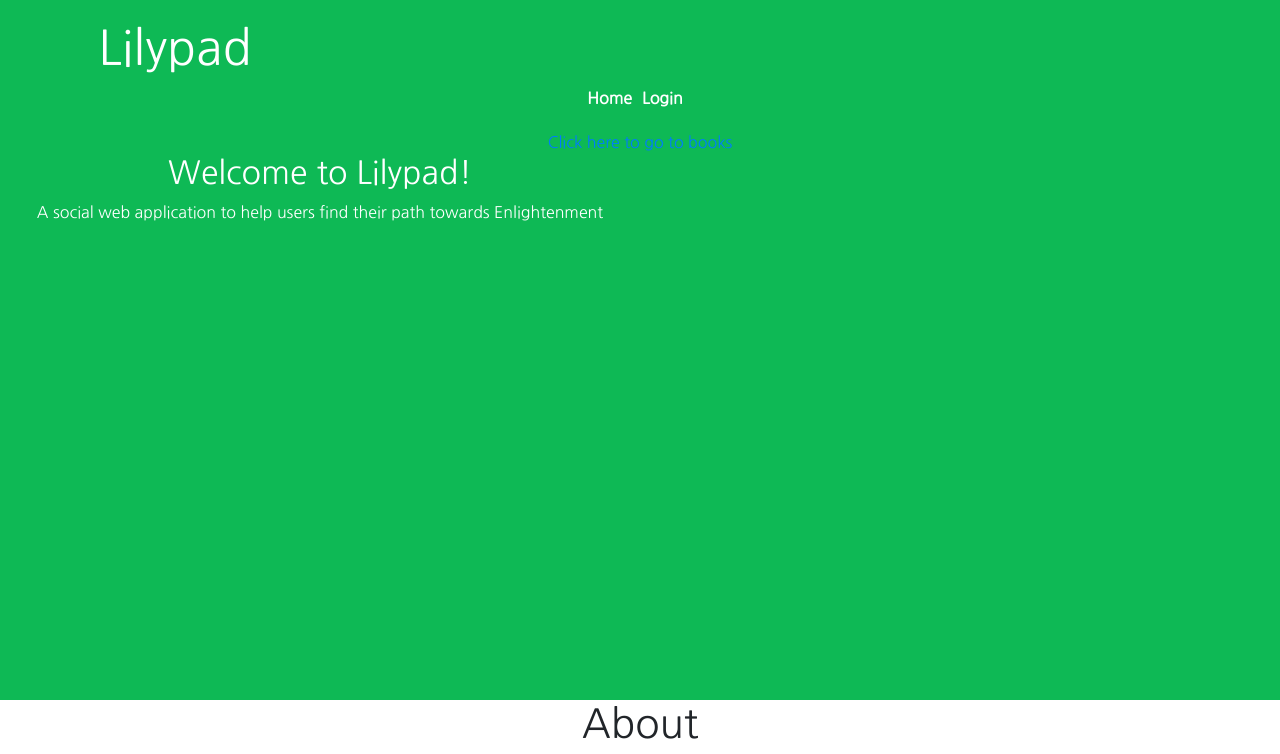
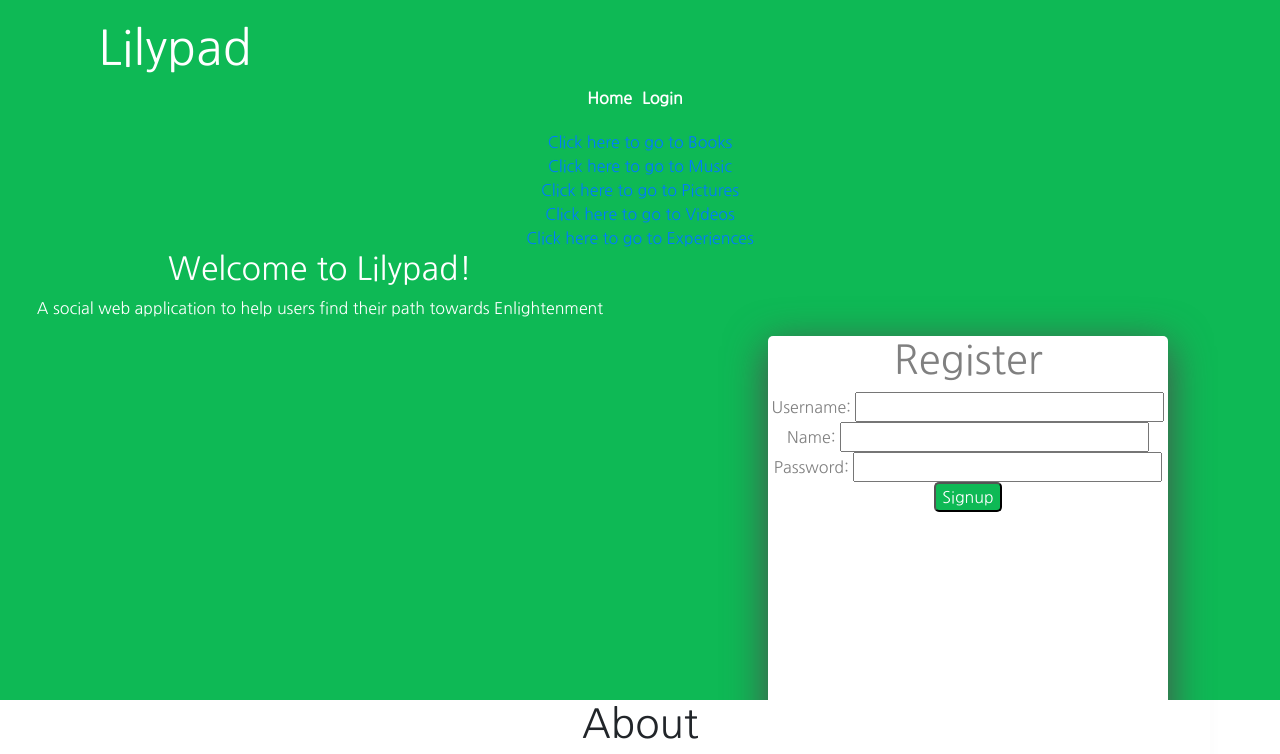
Before and after one commit to mannygaraboa/Ironhack-project-3, a React (Create React App) app in the folder client/: page /dashboard in a window 1280 px wide. Shown: the top 754 px of the page. Built offline with nearby package versions, Linux system fonts and the light colour scheme.

Commit message:
Delete Books function

```diff
--- a/client/src/components/App.jsx
+++ b/client/src/components/App.jsx
@@ -130,7 +130,7 @@ export default class App extends Component {
             </p>
           </div>
 
-          {/* <div className="white-square">
+          <div className="white-square">
             <h1 className="register">Register</h1>
             <form>
               Username:{" "}
@@ -164,7 +164,7 @@ export default class App extends Component {
                 Signup
               </button>
             </form>
-          </div> */}
+          </div>
 
         </div>
 
--- a/client/src/components/pages/Books.jsx
+++ b/client/src/components/pages/Books.jsx
@@ -1,9 +1,10 @@
 import React, { Component } from "react";
 import { Route, Link, NavLink, Switch } from "react-router-dom";
 import axios from "axios"
-class Books extends Component {
+class Books extends Component
+{
   state = {
-      books:[]
+    books:[]
   }
 
   componentDidMount() {
@@ -14,7 +15,8 @@ class Books extends Component {
       })
     })
   }
-  handleSubmit = (e) => {
+  handleSubmit = (e) =>
+  {
     e.preventDefault()
     console.log(e.target.book.value)
     let book = e.target.book.value;
@@ -28,28 +30,40 @@ class Books extends Component {
     })
   }
 
-  showBooks = () => {
-    return this.state.books.map(book=>{
-      return <li>{book.name}</li>
+  showBooks = () =>
+  {
+    return this.state.books.map((oneBook, index)=>{
+      return (
+        <div key={index} className="one-book">
+          <li className="one-book-name">{oneBook.name}</li>
+          <button onClick={()=>this.deleteButton(index)} className="delete-book">Delete</button>
+        </div>
+      )
     })
   }
 
-  render () {
+  deleteButton = (index) => // Delete a Book
+  {
+    let copyBooks = [...this.state.books];
+
+    copyBooks.splice(index, 1)
+    this.setState({
+      books: copyBooks
+    })
+  }
+
+  render ()
+  {
     return (
       <div className="Books">
         <h1>Your crud goes here</h1>
-        {this.showBooks()}
         <form onSubmit={this.handleSubmit}>
           <input name="book" type="text" />
-          <button type="submit"></button>
+          <button type="submit">Add</button>
         </form>
+        {this.showBooks()}
       </div>
-
-
-
-    );
+    )
   }
-
 }
-
 export default Books;
--- a/client/src/components/pages/Dashboard.jsx
+++ b/client/src/components/pages/Dashboard.jsx
@@ -10,8 +10,17 @@ class Dashboard extends Component {
   render () {
     return (
       <div className="Dashboard">
-        <Link to={"/Books"}>Click here to go to books</Link>
+        <Link to={"/Books"}>Click here to go to Books</Link>
+        <br />
+        <Link to={"/Music"}>Click here to go to Music</Link>
+        <br />
+        <Link to={"/Pictures"}>Click here to go to Pictures</Link>
+        <br />
+        <Link to={"/Videos"}>Click here to go to Videos</Link>
+        <br />
+        <Link to={"/Experiences"}>Click here to go to Experiences</Link>
       </div>
+
     );
   }
 }
```
